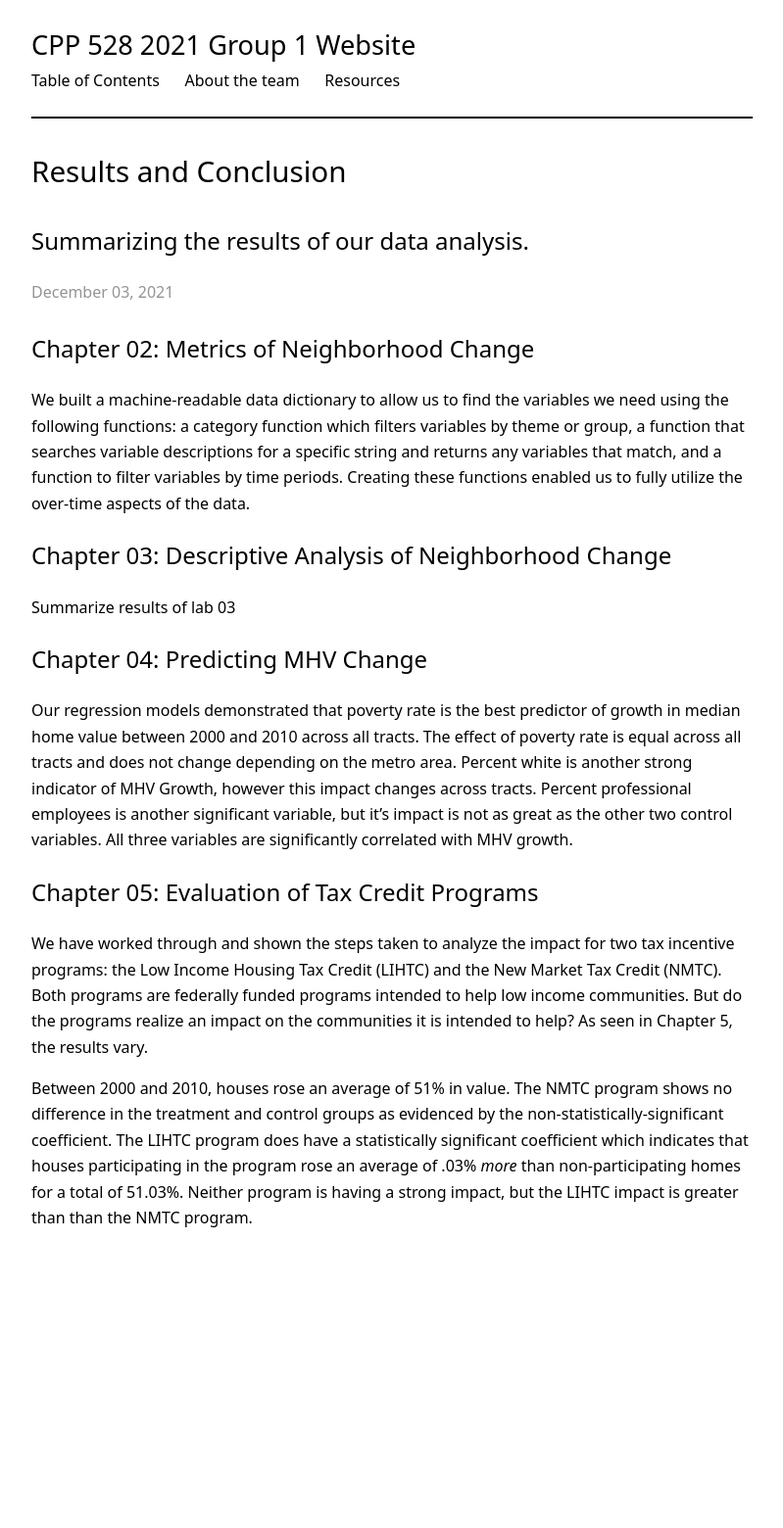
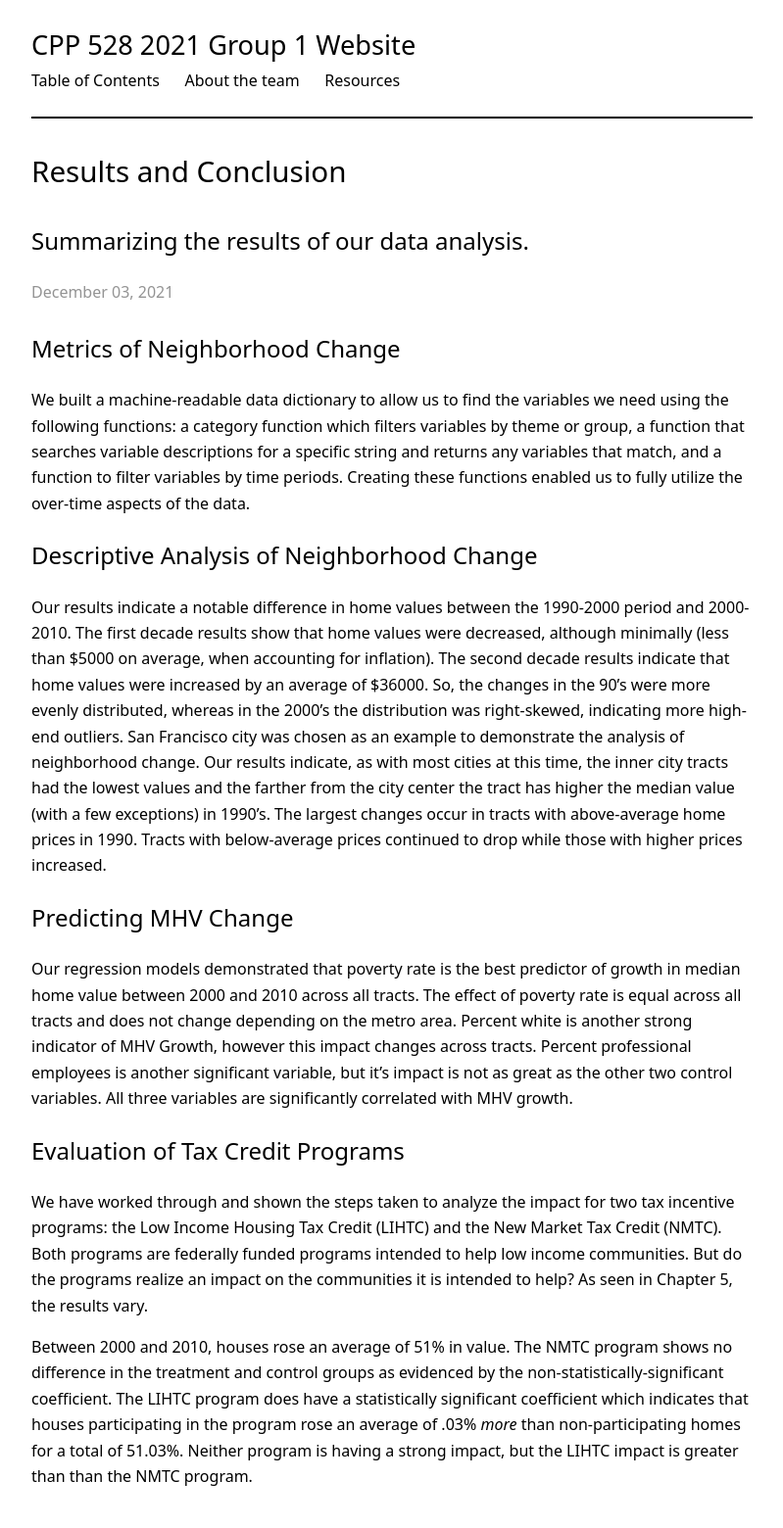
Before and after one commit to jmacost5/cpp-528-fall-2021-group-01, a Jekyll site: the page built from _posts/2021-12-03-ch05-results.md, in a window 1280 px wide. Shown: the whole page at 98% size, without its empty margins (240-1039 px from the left). Built offline with Jekyll 4.4.1, drawn with Linux system fonts in a browser that asks for light colours; nearby versions of some CDN libraries; our own code applies the rules of GitHub Pages for plain Markdown files; before the commit the page ends 1296 px from its top, so only the background shows below that.

Commit message:
completed lab 3 results

```diff
--- a/_posts/2021-12-03-ch05-results.md
+++ b/_posts/2021-12-03-ch05-results.md
@@ -3,15 +3,15 @@ title: Results and Conclusion
 subtitle: "Summarizing the results of our data analysis."
 ---
 
-## Chapter 02: Metrics of Neighborhood Change
+## Metrics of Neighborhood Change
 
 We built a machine-readable data dictionary to allow us to find the variables we need using the following functions: a category function which filters variables by theme or group, a function that searches variable descriptions for a specific string and returns any variables that match, and a function to filter variables by time periods. Creating these functions enabled us to fully utilize the over-time aspects of the data.
 
-## Chapter 03: Descriptive Analysis of Neighborhood Change
+## Descriptive Analysis of Neighborhood Change
 
-Summarize results of lab 03
+Our results indicate a notable difference in home values between the 1990-2000 period and 2000-2010. The first decade results show that home values were decreased, although minimally (less than $5000 on average, when accounting for inflation). The second decade results indicate that home values were increased by an average of $36000. So, the changes in the 90’s were more evenly distributed, whereas in the 2000’s the distribution was right-skewed, indicating more high-end outliers. San Francisco city was chosen as an example to demonstrate the analysis of neighborhood change. Our results indicate, as with most cities at this time, the inner city tracts had the lowest values and the farther from the city center the tract has higher the median value (with a few exceptions) in 1990's. The largest changes occur in tracts with above-average home prices in 1990. Tracts with below-average prices continued to drop while those with higher prices increased.
 
-## Chapter 04: Predicting MHV Change
+## Predicting MHV Change
 
 Our regression models demonstrated that poverty rate is the best predictor of growth in median home value between 2000 and 2010 across all tracts. The effect of poverty rate
 is equal across all tracts and does not change depending on the metro area. Percent white is another strong indicator of MHV Growth, however this impact changes across tracts.
@@ -19,7 +19,7 @@ Percent professional employees is another significant variable, but it's impact
 correlated with MHV growth.
 
 
-## Chapter 05: Evaluation of Tax Credit Programs
+## Evaluation of Tax Credit Programs
 
 We have worked through and shown the steps taken to analyze the impact for two tax incentive programs: the Low Income Housing Tax Credit (LIHTC) and the New Market Tax Credit (NMTC). Both programs are federally funded programs intended to help low income communities. But do the programs realize an impact on the communities it is intended to help? As seen in Chapter 5, the results vary.
 
```
